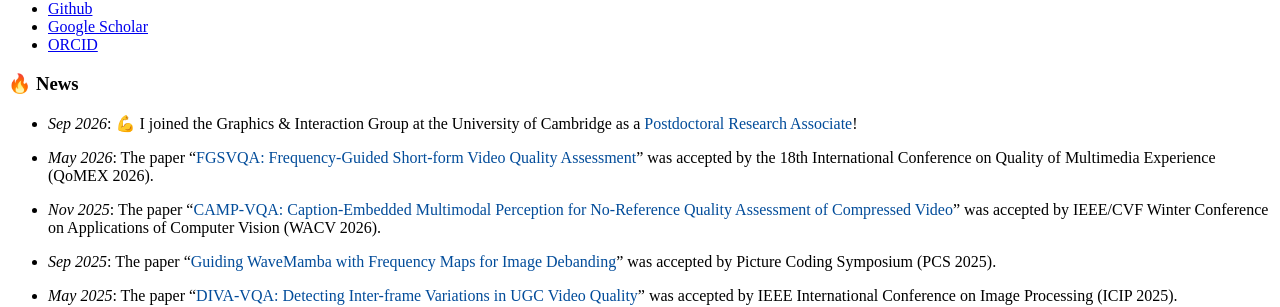
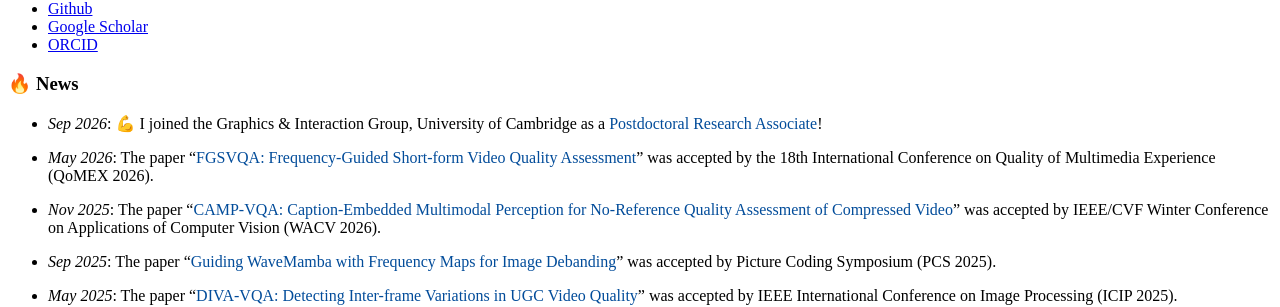
Before and after one commit to xinyiW915/xinyiW915.github.io, a Jekyll site: the page built from _pages/includes/news.md, in a window 1280 px wide. Shown: the part 447-754 px from the top of the page. Built offline with Jekyll 4.4.1, drawn with Linux system fonts in a browser that asks for light colours; our own code applies the rules of GitHub Pages for plain Markdown files.

Commit message:
Update news entry for joining University of Cambridge

```diff
--- a/_pages/includes/news.md
+++ b/_pages/includes/news.md
@@ -9,7 +9,7 @@ a.noul:hover {
 </style>
 
 # 🔥 News
-- *Sep 2026*: 💪 I joined the Graphics & Interaction Group at the University of Cambridge as a <a class="noul" href="https://www.cst.cam.ac.uk/people/xw506">Postdoctoral Research Associate</a>!
+- *Sep 2026*: 💪 I joined the Graphics & Interaction Group, University of Cambridge as a <a class="noul" href="https://www.cst.cam.ac.uk/people/xw506">Postdoctoral Research Associate</a>!
 
 - *May 2026*: The paper “<a class="noul" href="https://arxiv.org/abs/2605.20016">FGSVQA: Frequency-Guided Short-form Video Quality Assessment</a>” was accepted by the 18th International Conference on Quality of Multimedia Experience (QoMEX 2026).
 
```
